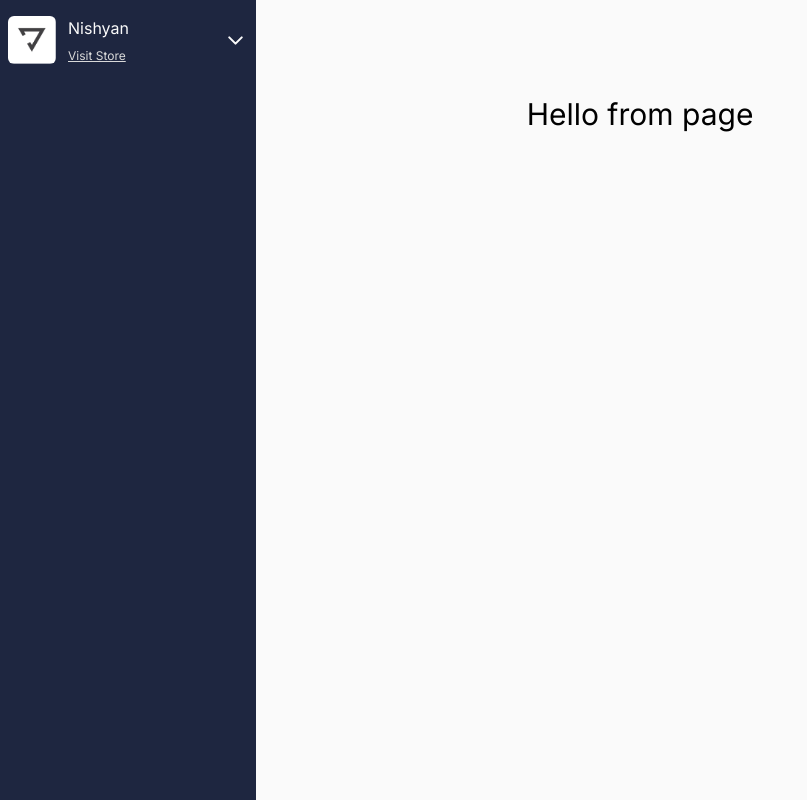
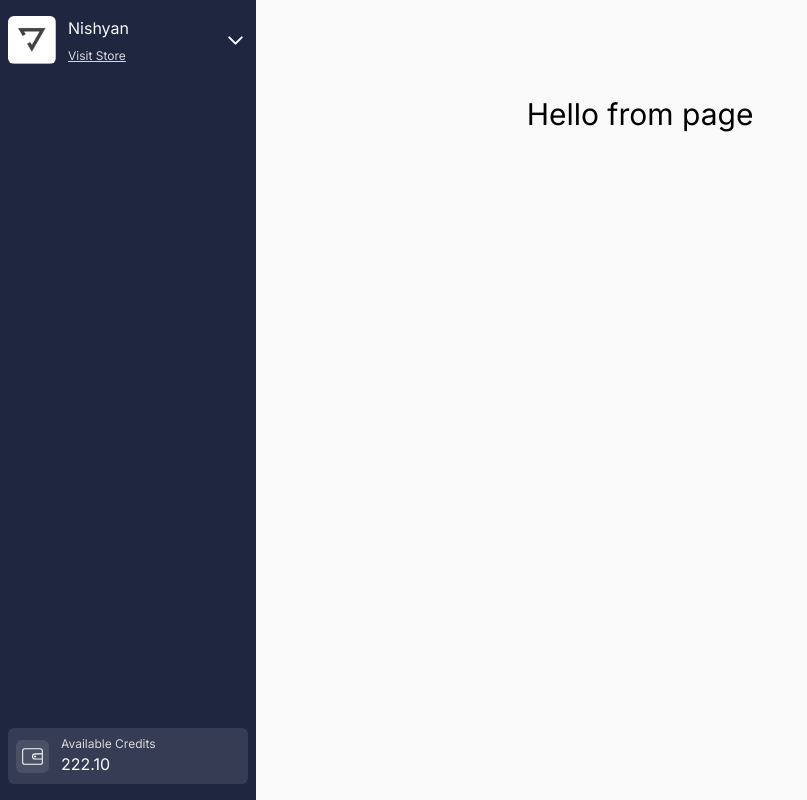
Before and after one commit to Ankan002/dukaan-interview-frontend, a Next.js app: page / in a window 1280 px wide. Shown: the whole page, without its empty margins (0-807 px from the left). Built offline with nearby package versions, Linux system fonts and the light colour scheme.

Commit message:
feat: :sparkles: add sidebar store wallet

```diff
--- a/components/common/sidebar/sidebar.tsx
+++ b/components/common/sidebar/sidebar.tsx
@@ -1,11 +1,13 @@
 "use client";
 
-import { SidebarStoreButton } from "@/components/elements";
+import { SidebarStoreButton, SidebarStoreWallet } from "@/components/elements";
 import { storeDetails } from "@/constants/store-details";
+import { storeWallet } from "@/constants/store-wallet-details";
 
 const Sidebar = () => {
 	// ! Note: this can be converted into a client component for dynamic data to reduce the cost of server side rendering.
 	const { image, storeLink, storeTitle } = storeDetails;
+	const { availableCredits } = storeWallet;
 
 	return (
 		<div className="lg:w-64 w-56 lg:flex lg:flex-col hidden h-screen bg-primary-blue fixed top-0 left-0 py-4">
@@ -15,7 +17,11 @@ const Sidebar = () => {
 				storeTitle={storeTitle}
 			/>
 
-			{/* <div className="flex-1"></div> */}
+			<div className="flex-1"></div>
+
+			<div className="pt-3 px-2">
+				<SidebarStoreWallet creditAmount={availableCredits} />
+			</div>
 		</div>
 	);
 };
--- a/components/elements/index.ts
+++ b/components/elements/index.ts
@@ -1 +1,2 @@
 export * from "./sidebar-store-button";
+export * from "./sidebar-store-wallet";
--- /dev/null
+++ b/components/elements/sidebar-store-wallet/index.ts
@@ -0,0 +1 @@
+export { default as SidebarStoreWallet } from "./sidebar-store-wallet";
--- /dev/null
+++ b/components/elements/sidebar-store-wallet/sidebar-store-wallet.tsx
@@ -0,0 +1,31 @@
+import { LucideIcon } from "lucide-react";
+import { IconType } from "react-icons";
+import { CiWallet } from "react-icons/ci";
+
+interface Props {
+	creditAmount: number;
+	customTitle?: string;
+	Icon?: IconType | LucideIcon;
+}
+
+const SidebarStoreWallet = (props: Props) => {
+	const { creditAmount, customTitle, Icon } = props;
+
+	return (
+		<div className="bg-secondary-blue w-full p-2 rounded-md flex items-center font-inter">
+			<div className="p-1 bg-white/10 w-fit text-primary-light flex items-center justify-center rounded-md">
+				{Icon ? <Icon /> : <CiWallet size={25} />}
+			</div>
+
+			<div className="flex-1 ml-3 flex flex-col h-full justify-between">
+				<p className="text-grey text-xs">
+					{customTitle ? customTitle : "Available Credits"}
+				</p>
+
+				<p className="text-primary-light">{creditAmount.toFixed(2)}</p>
+			</div>
+		</div>
+	);
+};
+
+export default SidebarStoreWallet;
--- /dev/null
+++ b/constants/store-wallet-details.ts
@@ -0,0 +1,3 @@
+export const storeWallet = {
+	availableCredits: 222.1,
+};
--- a/package.json
+++ b/package.json
@@ -15,6 +15,7 @@
     "next": "14.0.4",
     "react": "^18",
     "react-dom": "^18",
+    "react-icons": "^4.12.0",
     "recoil": "^0.7.7",
     "tailwind-merge": "^2.2.0",
     "tailwindcss-animate": "^1.0.7"
```
Also changed, not shown: 1 other file (tests, documents, lock files or other folders).
